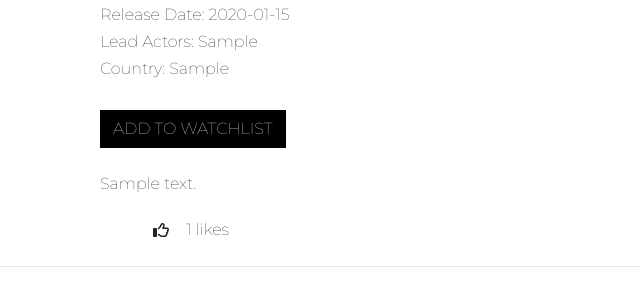
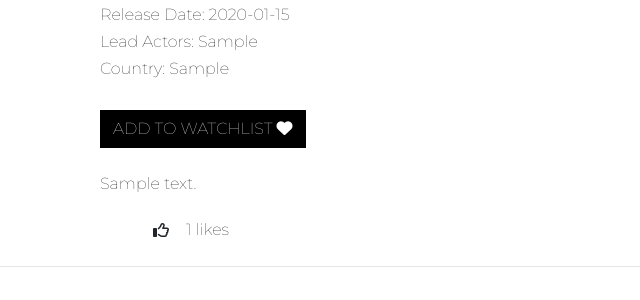
Before and after one commit to Carrie8348/herstory-pp4-resubmit, a Django app: page /1/ in a window 1280 px wide. Shown: the part 343-643 px from the top of the page, without its empty margins (0-640 px from the left). Run offline with Django 3.2, Linux system fonts and the light colour scheme; a user stored in the database is signed in; tables that the repository leaves empty hold one stand-in row (values such as "Sample post"); some libraries are stand-ins or nearby versions.

Commit message:
added font awesome for watchlist button

```diff
--- a/movie/templates/movie/movie_detail.html
+++ b/movie/templates/movie/movie_detail.html
@@ -38,7 +38,7 @@
                 <h6>Country: {{ movie.country}}</h6><br>
                 {% if request.user.is_authenticated %}
                 <a href="{% url 'add_to_watchlist' movie.id %}" class="btn btn-black rounded-0 text-uppercase">
-                    Add to watchlist<i class="fas fa-heart-right"></i></a>
+                    Add to watchlist  <i class="fas fa-heart"></i></a>
                 {% endif %}
                 <br><br>
                 <p>{{ movie.summary  | safe }}</p>
```
